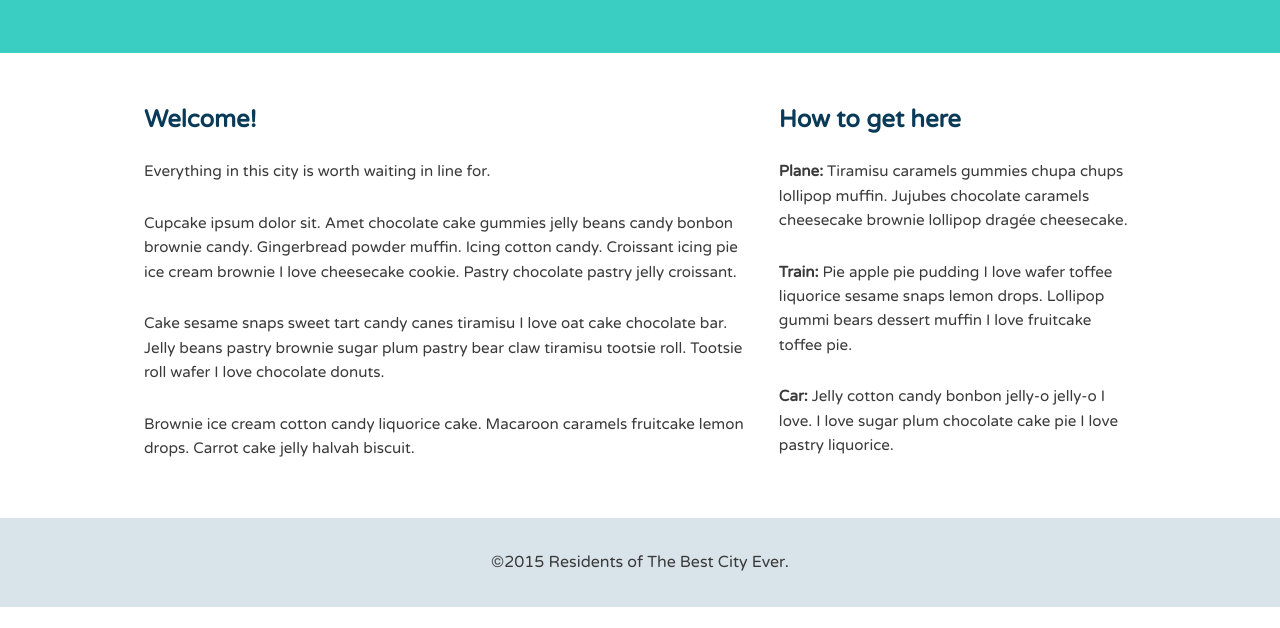
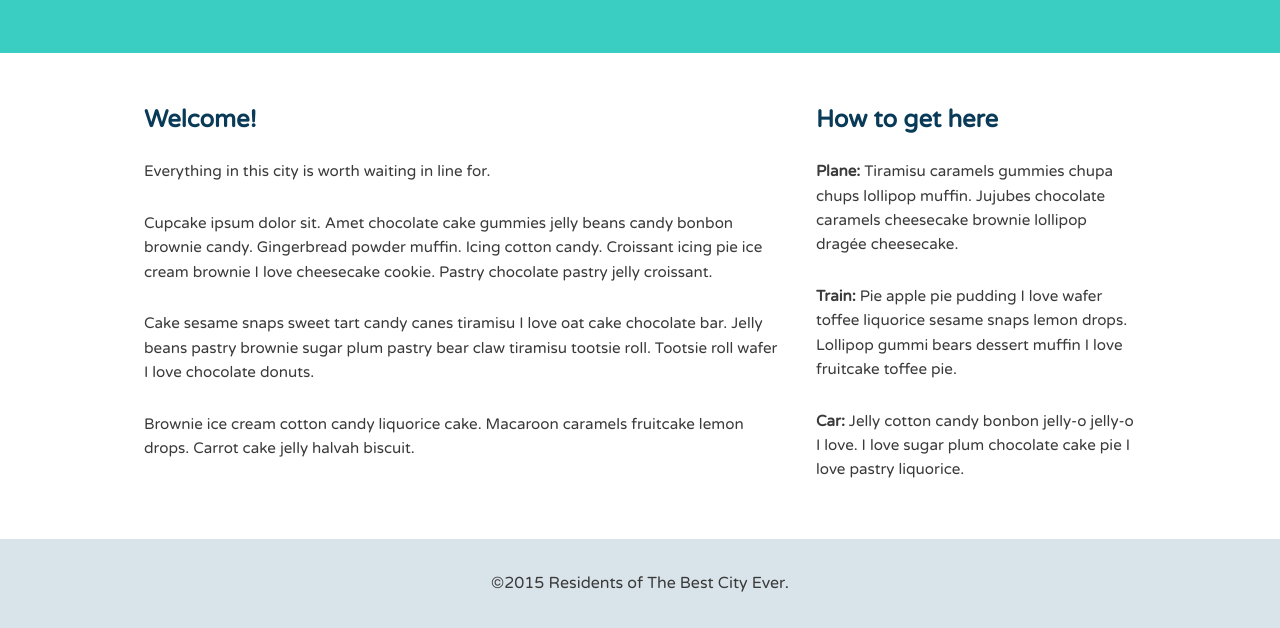
Before and after one commit to Callicodes/FlexboxProject, a plain HTML site: page index.html in a window 1280 px wide. Shown: the part 444-1072 px from the top of the page. Before the commit the page ends 1051 px from the top, so only its background shows below. Drawn offline with Linux system fonts and the light colour scheme.

Commit message:
Created an even two column layout

```diff
--- a/css/flexbox.css
+++ b/css/flexbox.css
@@ -17,6 +17,11 @@
 
 }
 
+.col {
+
+	flex: 1;
+
+}
 
 
 
@@ -29,6 +34,11 @@
 		justify-content: space-between;
 	}
 
+	.primary {
+
+		flex: 2;
+
+	}
 
 
 }
```
